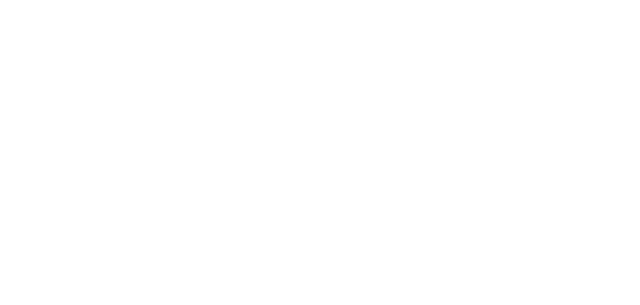
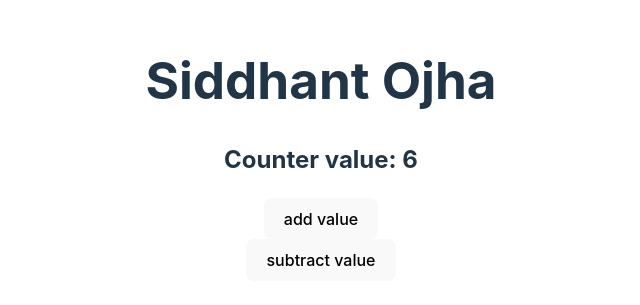
Before and after one commit to Siddhantv1/react-JS-repo, a React (Vite) app in the folder 02Counter/: page / in a window 1280 px wide. Shown: the part 251-556 px from the top of the page, without its empty margins (319-959 px from the left). Built offline with nearby package versions, Linux system fonts and the light colour scheme.

Commit message:
add buttons and a h2

```diff
--- a/02Counter/src/App.jsx
+++ b/02Counter/src/App.jsx
@@ -8,7 +8,11 @@ function App() {
 
   return (
     <>
-
+     <h1>Siddhant Ojha</h1>
+     <h2>Counter value: 6</h2>
+     <button>add value</button>
+     <br/>
+     <button>subtract value</button>
     </>
   )
 }
```
